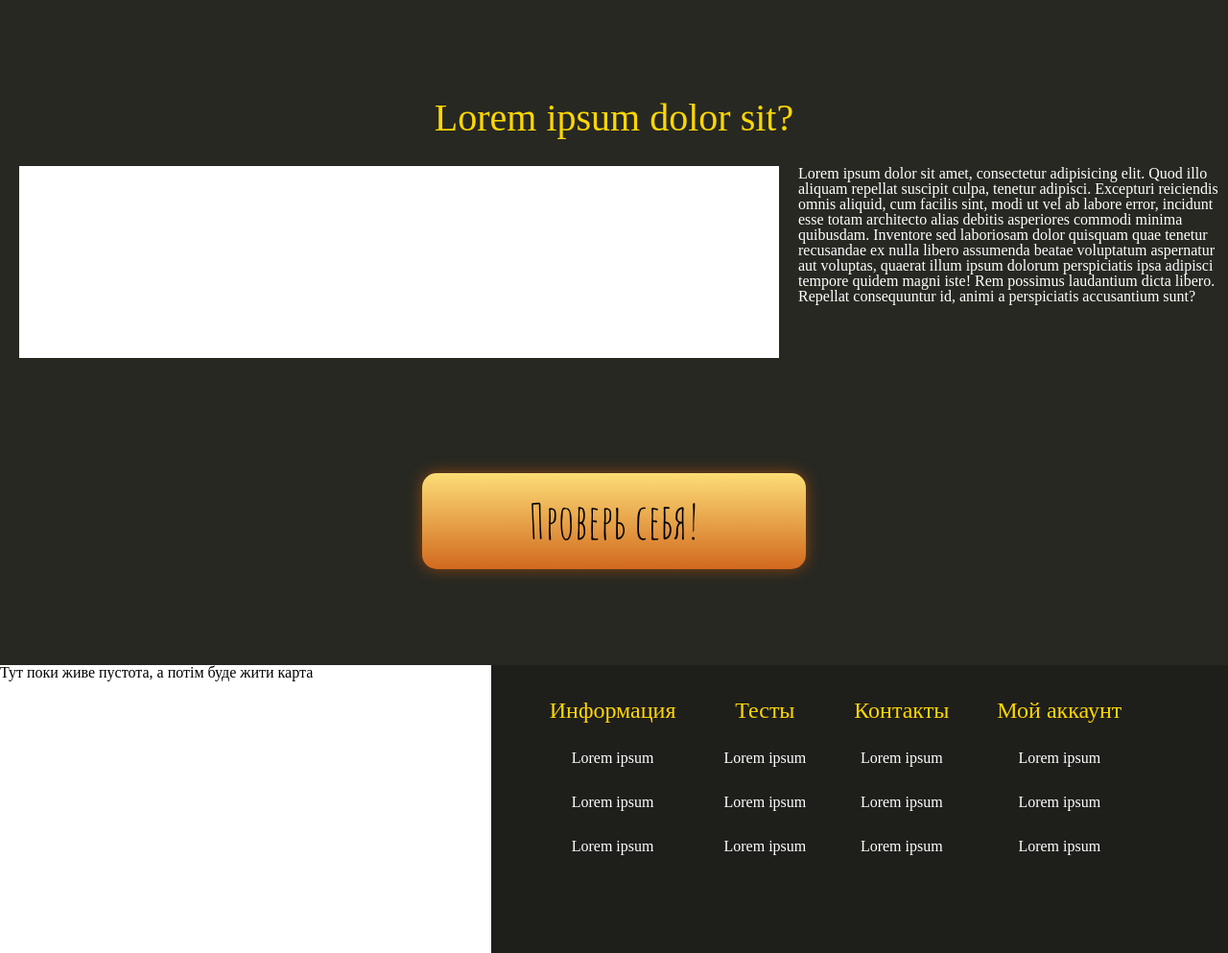
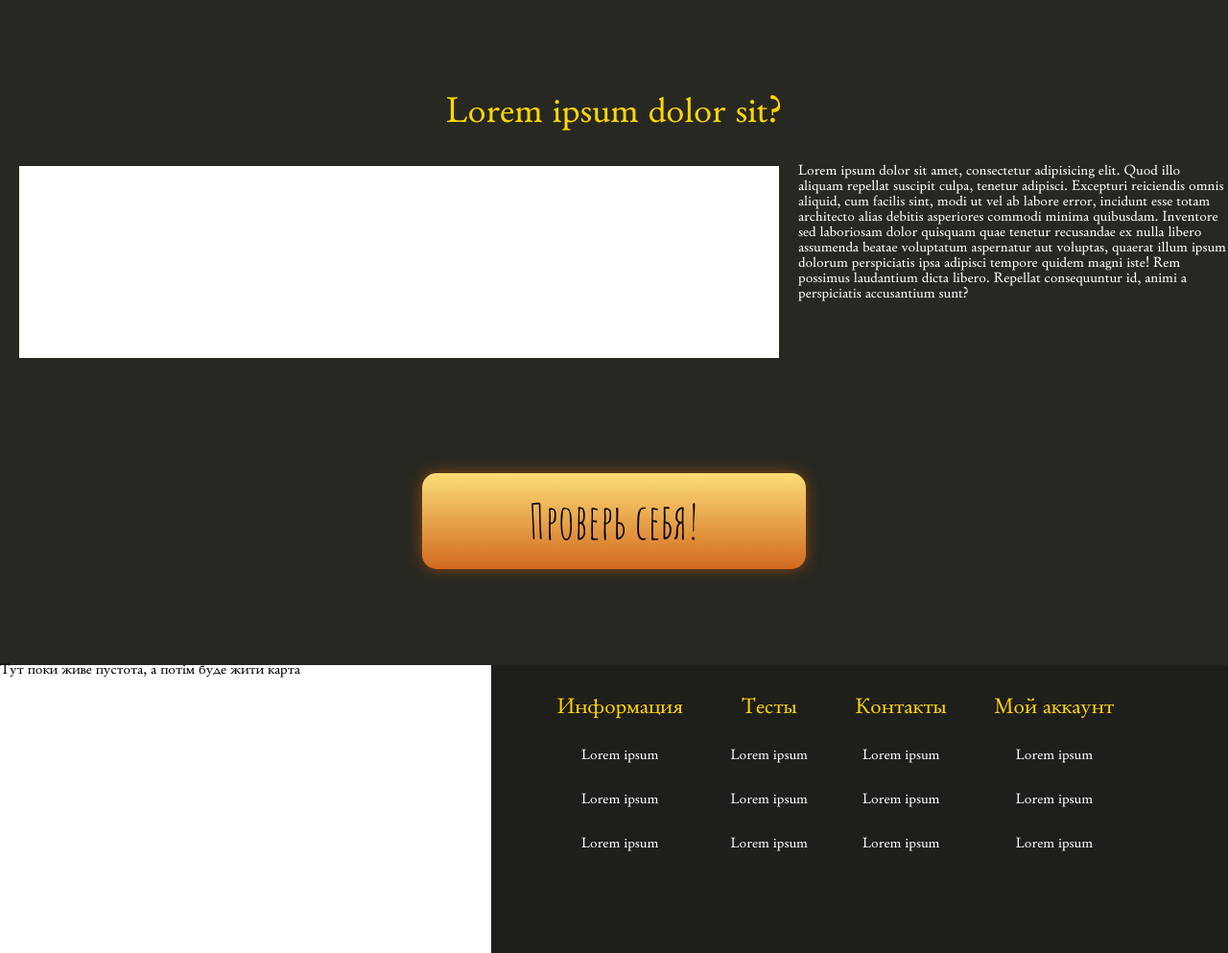
Before and after one commit to Vernesti/final-project, a plain HTML site: page index.html in a window 1280 px wide. Shown: the part 1123-2116 px from the top of the page at 96% size. Drawn offline with Linux system fonts and the light colour scheme.

Commit message:
Добавлен шрифт для сонтейн
//

```diff
--- a/fonts.css
+++ b/fonts.css
@@ -4,3 +4,10 @@
 	font-style: normal;
 	font-weight: 400;
  }
+
+@font-face {
+	font-family: "Alfios";
+	src: url('fonts/Alfios/AlfiosRegular/AlfiosRegular.ttf') format("truetype");
+	font-style: normal;
+	font-weight: 400;
+ }
--- a/style.css
+++ b/style.css
@@ -140,6 +140,10 @@ a {
 
 /*Content start*/
 
+.content {
+	font-family: "Alfios";
+}
+
 .content-first {
 	display: flex;
 	width: 100%;
@@ -234,6 +238,7 @@ a {
 	flex-basis: 100%;
 	min-height: 300px;
 	background-color: #1e1e1b;
+	font-family: "Alfios";
 }
 
 .footer-map {
```
Also changed, not shown: fonts/Alfios/Alfios.png (added), fonts/Alfios/AlfiosRegular/AlfiosRegular.ttf (added), fonts/Alfios/AlfiosRegular/AlfiosRegular.woff (added), 1 other file.
